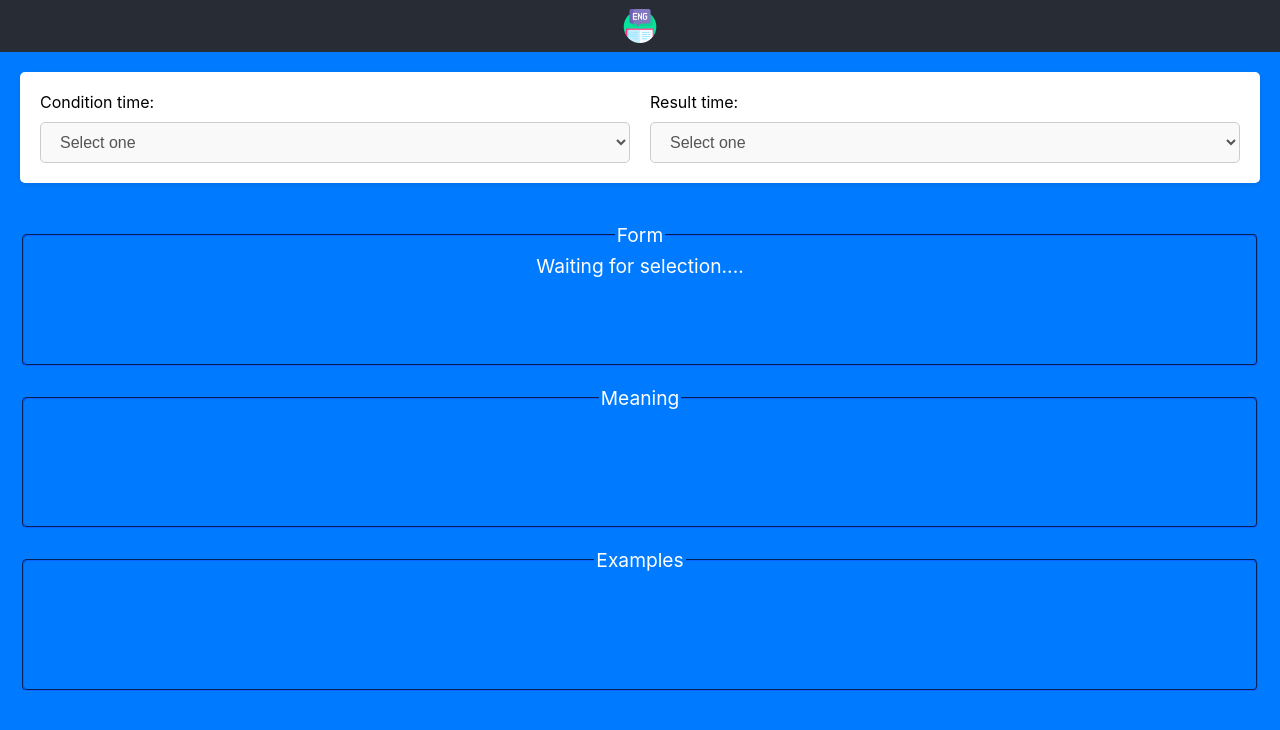
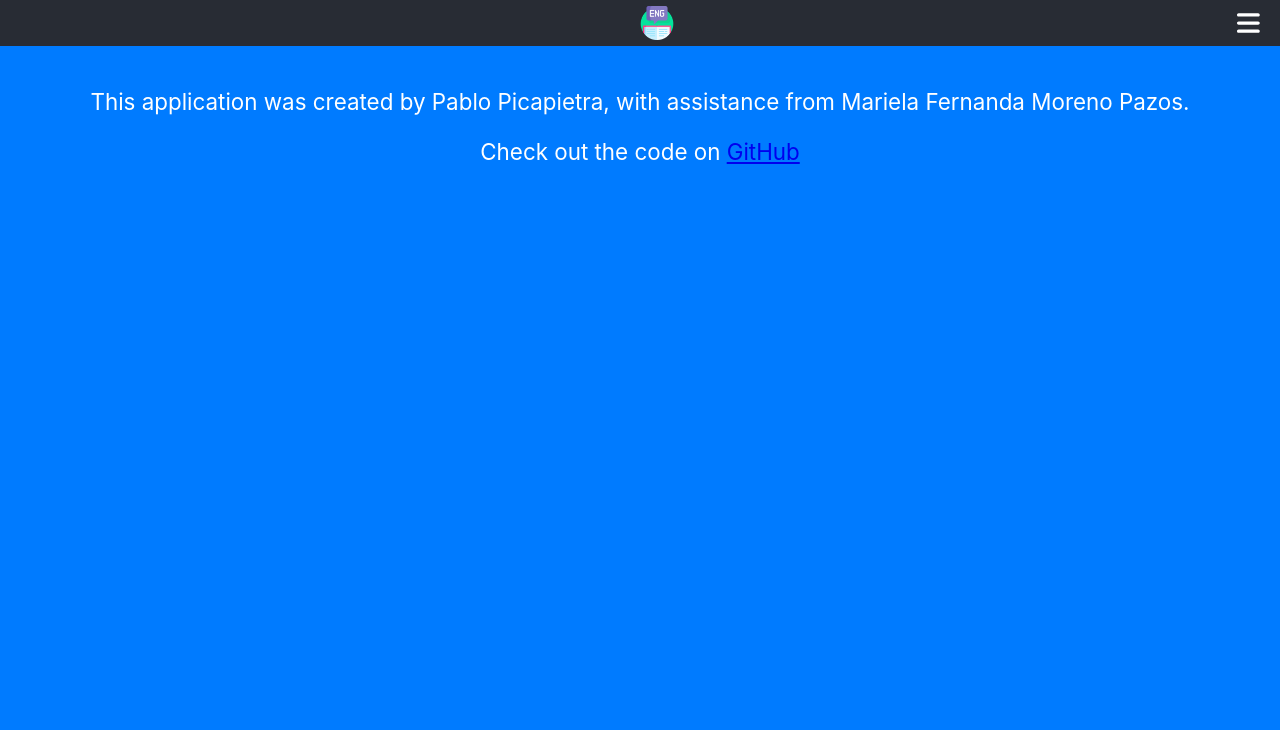
Before and after one commit to ppicapietra/my-conditionals-pwa, a React (Create React App) app: page /about in a window 1280 px wide. Shown: the top 730 px of the page. Built offline with nearby package versions, Linux system fonts and the light colour scheme.

Commit message:
1. Added side menu 2. Added about section 3. Added install option 4. Added share app link

```diff
--- a/package.json
+++ b/package.json
@@ -12,6 +12,7 @@
     "react": "^18.2.0",
     "react-dom": "^18.2.0",
     "react-fontawesome": "^1.7.1",
+    "react-router-dom": "^6.16.0",
     "react-scripts": "5.0.1",
     "web-vitals": "^2.1.4",
     "workbox-background-sync": "^6.6.0",
--- /dev/null
+++ b/src/App.js
@@ -0,0 +1,54 @@
+import { BrowserRouter as Router, Route, Routes } from 'react-router-dom';
+import { useState, useEffect } from 'react';
+import AppContext from './model/AppContext';
+import Home from './pages/home/Home';
+import About from './pages/about/About';
+
+function App() {
+
+	const [ deferredPrompt, setDeferredPrompt ] = useState( null );
+
+	const promptInstall = () => {
+		if ( deferredPrompt ) {
+			deferredPrompt.prompt();
+			deferredPrompt.userChoice.then( ( choiceResult ) => {
+				if ( choiceResult.outcome === 'accepted' ) {
+					console.log( 'User accepted the install prompt' );
+				} else {
+					console.log( 'User dismissed the install prompt' );
+				}
+				setDeferredPrompt( null );
+			} );
+		}
+	};
+
+
+	useEffect( () => {
+		const handleEvent = ( e ) => {
+			// Evita que Chrome muestre el aviso
+			e.preventDefault();
+			// Guarda el evento para usarlo más tarde
+			setDeferredPrompt( e );
+		}
+		window.addEventListener( 'beforeinstallprompt', handleEvent );
+
+		return () => {
+			window.removeEventListener( 'beforeinstallprompt', handleEvent );
+		};
+	}, [] );
+
+
+	return (
+		<AppContext.Provider value={{ deferredPrompt, promptInstall }}>
+			<Router>
+				<Routes>
+					<Route path="/" element={<Home />} />
+					<Route path="/about" element={<About />} />
+					{/* Add other routes as needed */}
+				</Routes>
+			</Router>
+		</AppContext.Provider>
+	);
+}
+
+export default App;
--- /dev/null
+++ b/src/components/header/Header.css
@@ -0,0 +1,33 @@
+.App-header {
+  display: flex;
+  justify-content: space-between;
+  align-items: center;
+  background-color: #282c34;
+  min-height: 3vh;
+  max-height: 4vh;
+  /* flex-direction: column; */
+  font-size: calc(10px + 2vmin);
+  color: white;
+  padding: 10px 0;
+  position: relative;
+}
+
+.Menu-icon {
+  cursor: pointer;
+  margin-right: 20px;
+	margin-left: auto;
+}
+
+.App-logo {
+  height: 1.3em;
+  pointer-events: none;
+  position: absolute;
+  left: 50%;
+  transform: translateX(-50%);
+}
+
+@media (prefers-reduced-motion: no-preference) {
+  .App-logo {
+    animation: heartbeat infinite 6s ease;
+  }
+}
--- /dev/null
+++ b/src/components/header/Header.js
@@ -0,0 +1,28 @@
+import React from 'react';
+import { useState } from 'react';
+import logo from '../../assets/images/logo256.png';
+import { FontAwesomeIcon } from '@fortawesome/react-fontawesome';
+import { faBars } from '@fortawesome/free-solid-svg-icons';
+import SideMenu from '../../components/sideMenu/SideMenu';
+import './Header.css';
+
+const Header = ( { onMenuClick } ) => {
+
+    const [isMenuOpen, setIsMenuOpen] = useState(false);
+
+    const handleMenuClick = () => {
+        setIsMenuOpen(!isMenuOpen);
+    };
+
+    return (
+        <>
+            <header className="App-header">
+                <img src={logo} className="App-logo" alt="logo" />
+                <FontAwesomeIcon icon={faBars} className="Menu-icon" onClick={handleMenuClick} />
+            </header>
+            <SideMenu isOpen={isMenuOpen} onClose={() => setIsMenuOpen(false)} />
+        </>
+    );
+};
+
+export default Header;
--- /dev/null
+++ b/src/components/sideMenu/SideMenu.css
@@ -0,0 +1,61 @@
+.side-menu {
+  position: fixed;
+  top: 0;
+  right: -100%;
+  /* This ensures the menu is fully off-screen when closed */
+  width: 300px;
+  height: 100%;
+  background-color: #fff;
+  box-shadow: -2px 0 5px rgba(0, 0, 0, 0.3);
+  transition: right 0.3s;
+  padding: 20px;
+  z-index: 99999;
+}
+
+.side-menu.open {
+  right: 0;
+}
+
+.close-icon {
+  cursor: pointer;
+  float: right;
+  color: #e74c3c;
+  /* Red color for the close icon */
+  font-size: 1.5em;
+  /* Increase the size */
+}
+
+.menu-item {
+  display: flex;
+  align-items: center;
+  margin-top: 20px;
+  padding: 10px 20px;
+  /* Increase padding for a larger clickable area */
+  border-radius: 5px;
+  /* Rounded corners */
+  transition: background-color 0.3s;
+  /* Smooth transition for hover effect */
+  cursor: pointer;
+  /* Indicates a clickable item */
+  font-size: 1.1em;
+  /* Increase font size for better readability */
+}
+
+.menu-item a, .menu-item span {
+	text-decoration: none;
+	color: inherit; /* Use the parent's color */
+	margin-left: 10px;
+  font-weight: 500;
+}
+
+.menu-item:hover {
+  background-color: #f5f5f5;
+	text-decoration: none;
+}
+
+.icon-container {
+  width: 30px;
+  display: flex;
+  justify-content: center;
+  align-items: center;
+}
--- /dev/null
+++ b/src/components/sideMenu/SideMenu.js
@@ -0,0 +1,69 @@
+import React, { useContext } from 'react';
+import { FontAwesomeIcon } from '@fortawesome/react-fontawesome';
+import { faHome, faShareAlt, faInfoCircle, faDownload } from '@fortawesome/free-solid-svg-icons';
+import { Link } from 'react-router-dom';
+import AppContext from '../../model/AppContext';
+import './SideMenu.css';
+
+function SideMenu( props ) {
+
+	const { deferredPrompt, promptInstall } = useContext( AppContext );
+
+	const isWebShareAPIAvailable = () => {
+		return !!navigator.share;
+	}
+
+
+	const shareApp = () => {
+		if ( navigator.share ) {
+			navigator.share( {
+				title: 'My Conditionals App',
+				text: 'Check out this awesome app!',
+				url: window.location.href,
+			} )
+				.then( () => console.info( 'Successful share' ) )
+				.catch( ( error ) => console.error( 'Error sharing', error ) );
+		} else {
+			console.info( 'Web Share API not supported' );
+		}
+	}
+
+	return (
+		<div className={`side-menu ${ props.isOpen ? 'open' : '' }`}>
+			<div className="menu-item">
+				<div className="icon-container">
+					<FontAwesomeIcon icon={faHome} style={{ color: '#3498db' }} />
+				</div>
+				<Link to="/">Home</Link>
+			</div>
+
+			{isWebShareAPIAvailable() && (
+				<div className="menu-item" onClick={shareApp}>
+					<div className="icon-container">
+						<FontAwesomeIcon icon={faShareAlt} style={{ color: '#2ecc71' }} />
+					</div>
+					<span>Share App</span>
+				</div>
+			)}
+
+
+			{!deferredPrompt && (
+				<div className="menu-item" onClick={promptInstall}>
+					<div className="icon-container">
+						<FontAwesomeIcon icon={faDownload} style={{ color: '#2ecc71' }} />
+					</div>
+					<span>Install App</span>
+				</div>
+			)}
+
+			<div className="menu-item">
+				<div className="icon-container">
+					<FontAwesomeIcon icon={faInfoCircle} style={{ color: '#e67e22' }} />
+				</div>
+				<Link to="/about">About</Link>
+			</div>
+		</div>
+	);
+}
+
+export default SideMenu;
--- a/src/index.js
+++ b/src/index.js
@@ -1,14 +1,14 @@
 import React from 'react';
 import ReactDOM from 'react-dom/client';
 import './index.css';
-import Home from './pages/home/Home';
+import App from './App';
 import * as serviceWorkerRegistration from './serviceWorkerRegistration';
 import reportWebVitals from './reportWebVitals';
 
 const root = ReactDOM.createRoot(document.getElementById('root'));
 root.render(
   <React.StrictMode>
-    <Home />
+    <App />
   </React.StrictMode>
 );
 
--- /dev/null
+++ b/src/model/AppContext.js
@@ -0,0 +1,5 @@
+import { createContext } from 'react';
+
+const AppContext = createContext();
+
+export default AppContext;
--- /dev/null
+++ b/src/pages/about/About.css
@@ -0,0 +1,26 @@
+/* About.css */
+.about-container {
+  padding: 20px;
+  text-align: center;
+}
+
+.about-header {
+  display: flex;
+  justify-content: flex-end;
+}
+
+.exit-button {
+  background-color: #f5f5f5;
+  border: none;
+  cursor: pointer;
+  font-size: 24px;
+  padding: 10px;
+  text-decoration: none;
+  color: black;
+}
+
+.about-content {
+  margin-top: 20px;
+	font-size: 1.4em;
+	color: #fff;
+}
--- /dev/null
+++ b/src/pages/about/About.js
@@ -0,0 +1,19 @@
+import React from 'react';
+import Header from '../../components/header/Header';
+import './About.css';
+
+function About() {
+	return (
+		<div className="App">
+			<Header />
+			<main className="about-container">
+				<div className="about-content">
+					<p>This application was created by Pablo Picapietra, with assistance from Mariela Fernanda Moreno Pazos.</p>
+					<p>Check out the code on <a href="https://github.com/ppicapietra/my-conditionals-pwa" target="_blank" rel="noopener noreferrer">GitHub</a></p>
+				</div>
+			</main>
+		</div>
+	);
+}
+
+export default About;
--- a/src/pages/home/Home.css
+++ b/src/pages/home/Home.css
@@ -4,30 +4,6 @@ body {
 
 .App {
   text-align: center;
-}
-
-.App-logo {
-  height: 1.3em;
-  pointer-events: none;
-}
-
-@media (prefers-reduced-motion: no-preference) {
-  .App-logo {
-    animation: heartbeat infinite 6s ease;
-  }
-}
-
-.App-header {
-  background-color: #282c34;
-  min-height: 3vh;
-  max-height: 4vh;
-  display: flex;
-  flex-direction: column;
-  align-items: center;
-  justify-content: center;
-  font-size: calc(10px + 2vmin);
-  color: white;
-  padding: 10px 0;
 }
 
 .App-link {
--- a/src/pages/home/Home.js
+++ b/src/pages/home/Home.js
@@ -1,10 +1,9 @@
 import React from 'react';
 import { useState, useEffect } from 'react';
-import logo from '../../assets/images/logo256.png'
 import { FontAwesomeIcon } from '@fortawesome/react-fontawesome';
 import { faVolumeUp } from '@fortawesome/free-solid-svg-icons';
-
 import './Home.css';
+import Header from '../../components/header/Header';
 
 function Home() {
 
@@ -187,9 +186,7 @@ function Home() {
 
   return (
     <div className="App">
-      <header className="App-header">
-        <img src={logo} className="App-logo" alt="logo" />
-      </header>
+      <Header />
       <main>
         <div className='filtersBar'>
 
```
Also changed, not shown: 1 other file (tests, documents, lock files or other folders).
